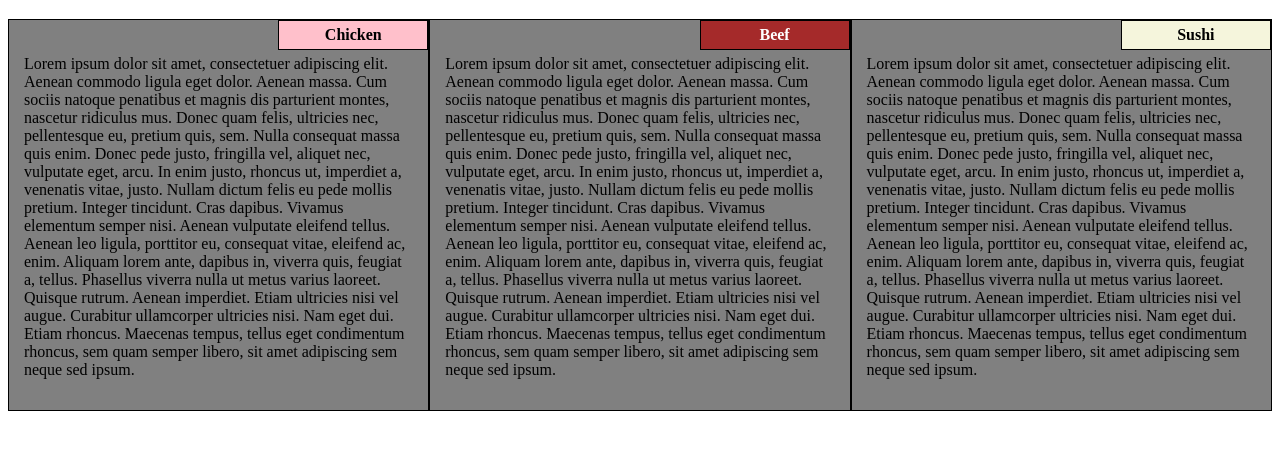
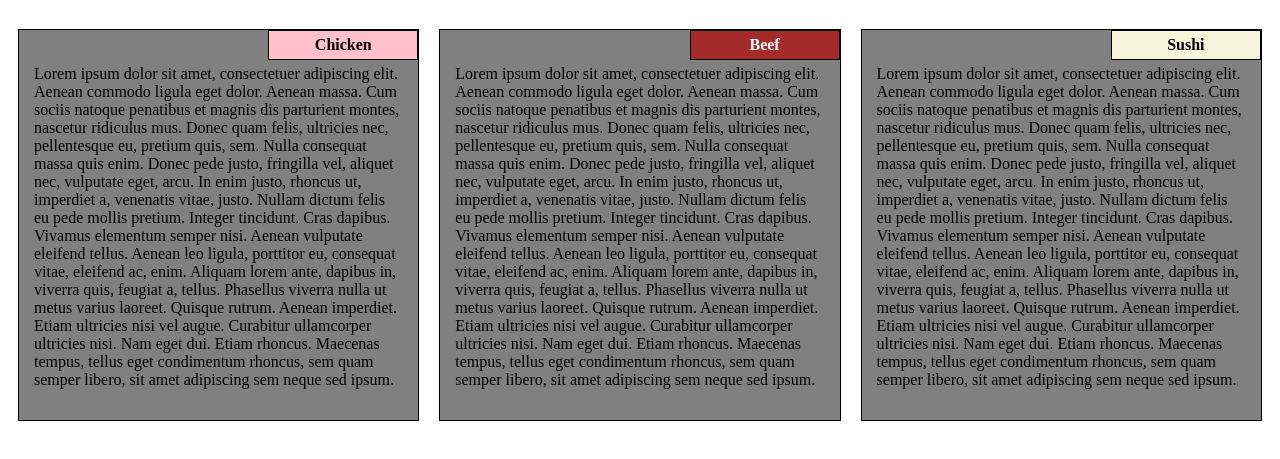
Before and after one commit to tomkp77/coursera-css, a plain HTML site: page module2-solution/index.html in a window 1280 px wide. Shown: the part 61-520 px from the top of the page. Drawn offline with Linux system fonts and the light colour scheme.

Commit message:
module2 solution complete now with space between sections

```diff
--- a/module2-solution/css/style.css
+++ b/module2-solution/css/style.css
@@ -18,7 +18,7 @@ p {
 }
 
 div.row>div {
-    padding: 5px;
+    padding: 10px;
 }
 
 section>p.title {
@@ -33,19 +33,19 @@ section>p.title {
     right: 0;
 }
 
-section:nth-child(1)>p.title {
+div>div:nth-child(1)>section>p.title {
     background-color: pink;
     color: black;
 }
 
 
-section:nth-child(2)>p.title {
+div>div:nth-child(2)>section>p.title {
     background-color: brown;
     color: white;
 }
 
 
-section:nth-child(3)>p.title {
+div>div:nth-child(3)>section>p.title {
     background-color: beige;
     color: black;
 }
--- a/module2-solution/index.html
+++ b/module2-solution/index.html
@@ -9,7 +9,8 @@
 <h1>Our Menu</h1>
 
 <div class="row">
-    <section class="col-lg-4 col-md-6">
+    <div class="col-lg-4 col-md-6">
+    <section >
         <p class="title">Chicken</p>
 
         <p>Lorem ipsum dolor sit amet, consectetuer adipiscing elit. Aenean commodo ligula eget dolor. Aenean massa. Cum
@@ -23,7 +24,9 @@
             nisi. Nam eget dui. Etiam rhoncus. Maecenas tempus, tellus eget condimentum rhoncus, sem quam semper libero,
             sit amet adipiscing sem neque sed ipsum.</p>
     </section>
-        <section class="col-lg-4 col-md-6">
+    </div>
+    <div class="col-lg-4 col-md-6">
+        <section >
             <p class="title">Beef</p>
 
             <p>Lorem ipsum dolor sit amet, consectetuer adipiscing elit. Aenean commodo ligula eget dolor. Aenean massa.
@@ -43,7 +46,9 @@
                 libero,
                 sit amet adipiscing sem neque sed ipsum.</p>
         </section>
-        <section class="col-lg-4 col-md-12">
+    </div>
+    <div class="col-lg-4 col-md-12">
+        <section >
             <p class="title">Sushi</p>
 
             <p>Lorem ipsum dolor sit amet, consectetuer adipiscing elit. Aenean commodo ligula eget dolor. Aenean massa.
@@ -63,6 +68,7 @@
                 libero,
                 sit amet adipiscing sem neque sed ipsum.</p>
         </section>
+    </div>
 </div>
 
 </body>
```
